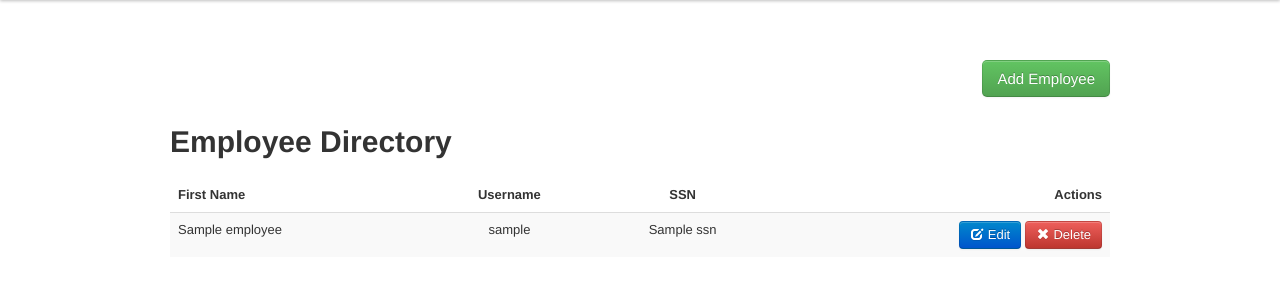
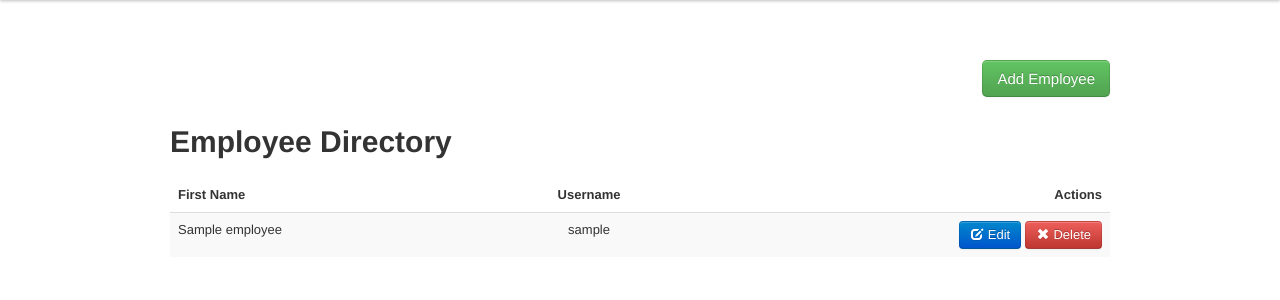
Before and after one commit to breber/cdcsite, a Python web app: template templates/directory.html in a window 1280 px wide. Shown: the part 40-340 px from the top of the page. Run offline with Jinja, Linux system fonts and the light colour scheme; the template is opened without the code that fills it: most values are stand-ins (such as "Sample title", 1, 10 or a date in 2020); some libraries are stand-ins or nearby versions.

Commit message:
Make some changes
-Don't display every user's SSN on the directory page
-Don't use the SSN as form entry keys. Instead use the datastore key
-Hide the passwords behind * characters. This just affects display -
you can still see them by viewing page source. It is better than
nothing.

```diff
--- a/main.py
+++ b/main.py
@@ -199,9 +199,9 @@ class edit_profile(BaseHandler):
 
 
 class delete_employee(webapp2.RequestHandler):
-    def get(self, employee_ssn):
-        ssn = str(urllib.unquote(employee_ssn))
-        fired = models.Account.all().filter('ssn =', ssn).fetch(1)[0]
+    def get(self, employee_key):
+        key = str(urllib.unquote(employee_key))
+        fired = models.Account.all().filter('key =', key).fetch(1)[0]
         fired.delete()
         self.redirect('/directory')
 
--- a/templates/directory.html
+++ b/templates/directory.html
@@ -18,9 +18,6 @@
             <th style="text-align: center">
                 <b>Username</b>
             </th>
-            <th style="text-align: center">
-                <b>SSN</b>
-            </th>
             <th style="text-align: right">
                 <b>Actions</b>
             </th>
@@ -31,22 +28,21 @@
     <tr>
         <td>{{ employee.given_name }}</td>
         <td style="text-align: center">{{ employee.username }}</td>
-        <td style="text-align: center">{{ employee.ssn }}</td>
         <td style="text-align: right">
 
-            <a class="btn btn-primary" data-toggle="modal" href="#{{ employee.ssn }}">
+            <a class="btn btn-primary" data-toggle="modal" href="#{{ employee.key }}">
                 <span class="icon-edit icon-white"></span>
                 Edit
             </a>
 
-            <a class="btn btn-danger" href="/delete_employee/{{ employee.ssn }}">
+            <a class="btn btn-danger" href="/delete_employee/{{ employee.key }}">
                 <span class="icon-remove icon-white"></span>
                 Delete
             </a>
         </td>
     </tr>
 
-    <div id="{{ employee.ssn }}" class="modal hide fade in" style="display: none; ">
+    <div id="{{ employee.key }}" class="modal hide fade in" style="display: none; ">
         <div class="modal-header">
             <a class="close" data-dismiss="modal">×</a>
             <h3>Edit Employee</h3>
@@ -55,20 +51,13 @@
             <h4>{{ employee.given_name }}</h4>
 
 
-            <form id="edit-form-{{ employee.ssn }}" class="form form-horizontal" method="post">
+            <form id="edit-form-{{ employee.key }}" class="form form-horizontal" method="post">
 
 
                 <div class="control-group">
                     <label class="control-label" for="edit_given_name">Given Name</label>
                     <div class="controls">
                         <input type="text" id="edit_given_name" name="edit_given_name" value="{{ employee.given_name }}"/>
-                    </div>
-                </div>
-
-                <div class="control-group">
-                    <label class="control-label" for="edit_ssn">SSN</label>
-                    <div class="controls">
-                        <input type="text" id="edit_ssn" name="edit_ssn" value="{{ employee.ssn }}"/>
                     </div>
                 </div>
 
@@ -82,7 +71,7 @@
                 <div class="control-group">
                     <label class="control-label" for="edit_password">Password</label>
                     <div class="controls">
-                        <input type="text" id="edit_password" name="edit_password" value="{{ employee.password }}"/>
+                        <input type="password" id="edit_password" name="edit_password" value="{{ employee.password }}"/>
                     </div>
                 </div>
 
@@ -98,7 +87,7 @@
 
         </div>
         <div class="modal-footer">
-            <button type="submit" class="btn btn-success" id="modal-edit-submit-{{ employee.ssn }}">Save</button>
+            <button type="submit" class="btn btn-success" id="modal-edit-submit-{{ employee.key }}">Save</button>
             <a href="#" class="btn" data-dismiss="modal">Close</a>
         </div>
     </div>
@@ -115,10 +104,6 @@
         <h3>Add Employee</h3>
     </div>
     <div class="modal-body">
-
-        <p>You can add some text here.</p>
-
-
         <form id="add-form" class="form form-horizontal" method="post">
             <div class="control-group">
                 <label class="control-label" for="given_name">Given Name</label>
@@ -144,7 +129,7 @@
             <div class="control-group">
                 <label class="control-label" for="password">Password</label>
                 <div class="controls">
-                    <input type="text" id="password" name="password"/>
+                    <input type="password" id="password" name="password"/>
                 </div>
             </div>
         </form>
@@ -170,12 +155,12 @@
 
 {% for employee in employees %}
 <script>
-    $('#modal-edit-submit-{{ employee.ssn }}').on('click', function(e){
+    $('#modal-edit-submit-{{ employee.key }}').on('click', function(e){
         // We don't want this to act as a link so cancel the link action
         e.preventDefault();
 
         // Find form and submit it
-        $('#edit-form-{{ employee.ssn}}').submit();
+        $('#edit-form-{{ employee.key }}').submit();
     });
 </script>
 
--- a/templates/profile.html
+++ b/templates/profile.html
@@ -34,7 +34,7 @@
             <div class="control-group">
                 <label class="control-label" for="password">Password</label>
                 <div class="controls">
-                    <input type="text" id="password" name="password" value="{{ employee.password }}"/>
+                    <input type="password" id="password" name="password" value="{{ employee.password }}"/>
                 </div>
             </div>
 
```
Also changed, not shown: 5 other files.
